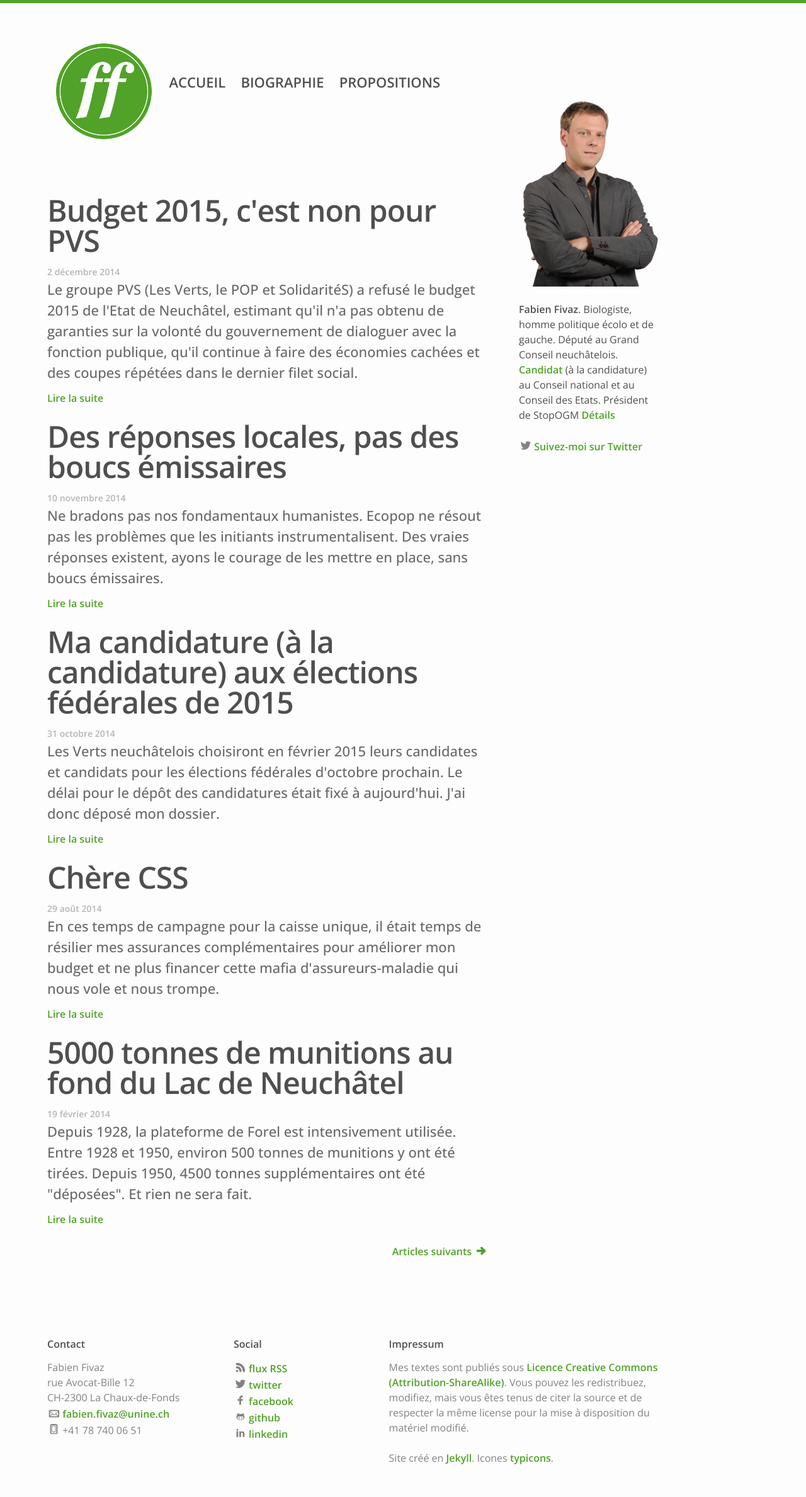
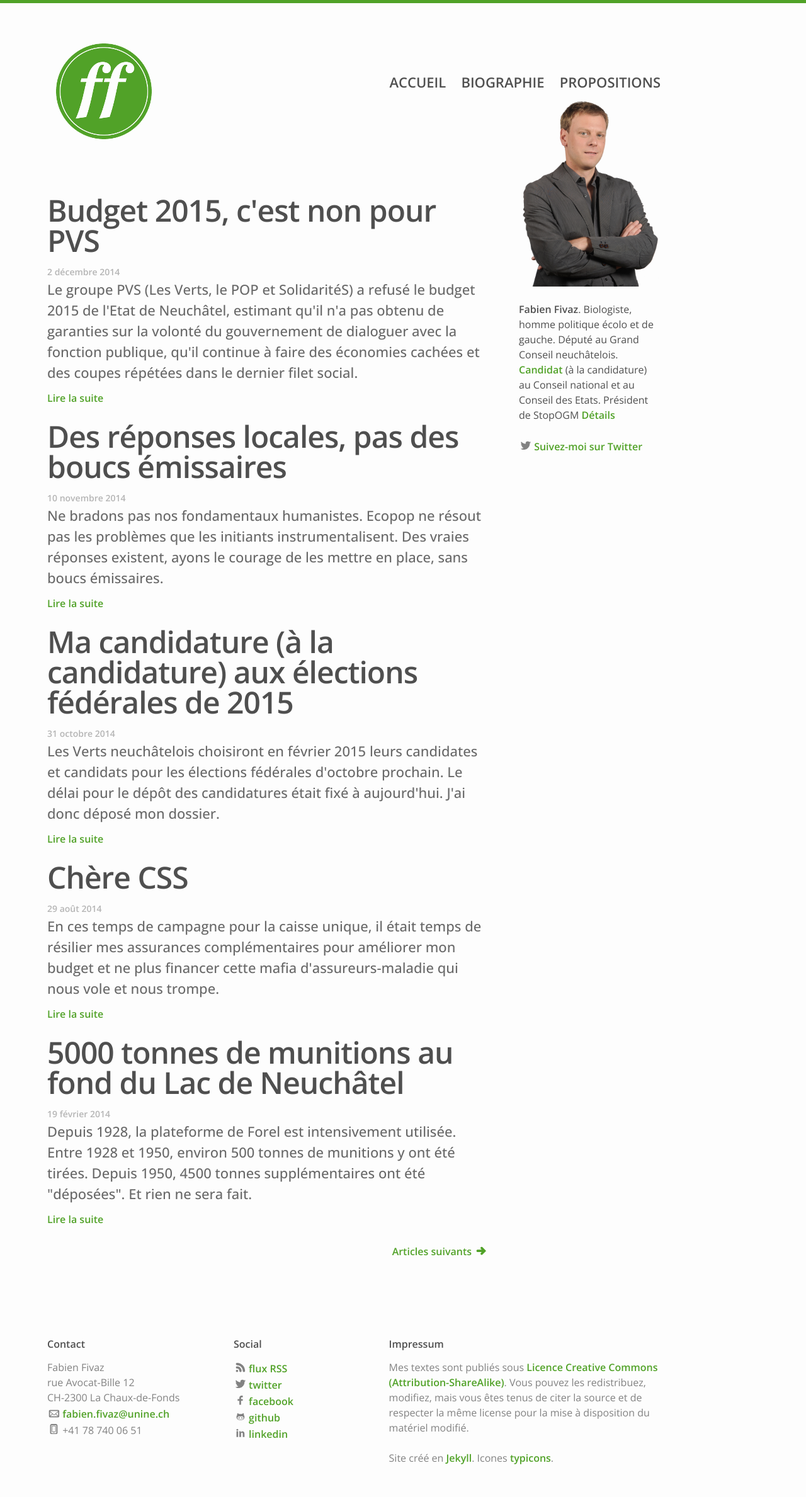
Before and after one commit to ffivaz/ffivaz.github.io, a Jekyll site: the page built from index.html, in a window 1280 px wide. Shown: the whole page at 63% size. Built offline with Jekyll 4.4.1, drawn with Linux system fonts in a browser that asks for light colours; nearby versions of some CDN libraries; the list of posts is cut into pages by our own code.

```diff
--- a/_sass/_layout.scss
+++ b/_sass/_layout.scss
@@ -27,7 +27,8 @@
     float:right;
     margin-top: 50px;
     line-height: 56px;
-    margin-right: 350px;
+    margin-left: $spacing-unit;
+    margin-right: auto;
 
     .menu-icon {
         display: none;
```
